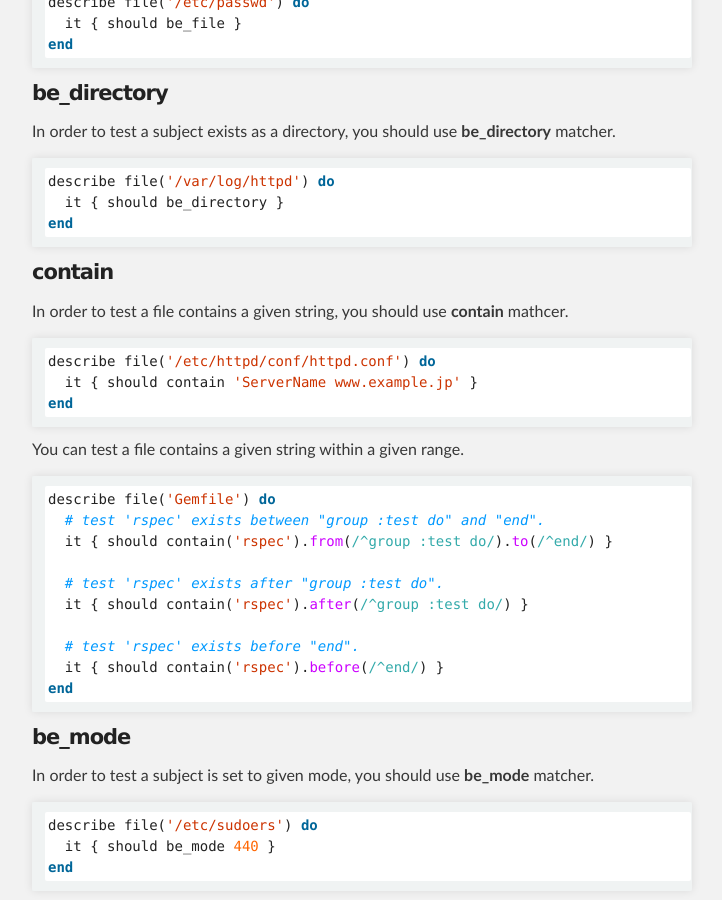
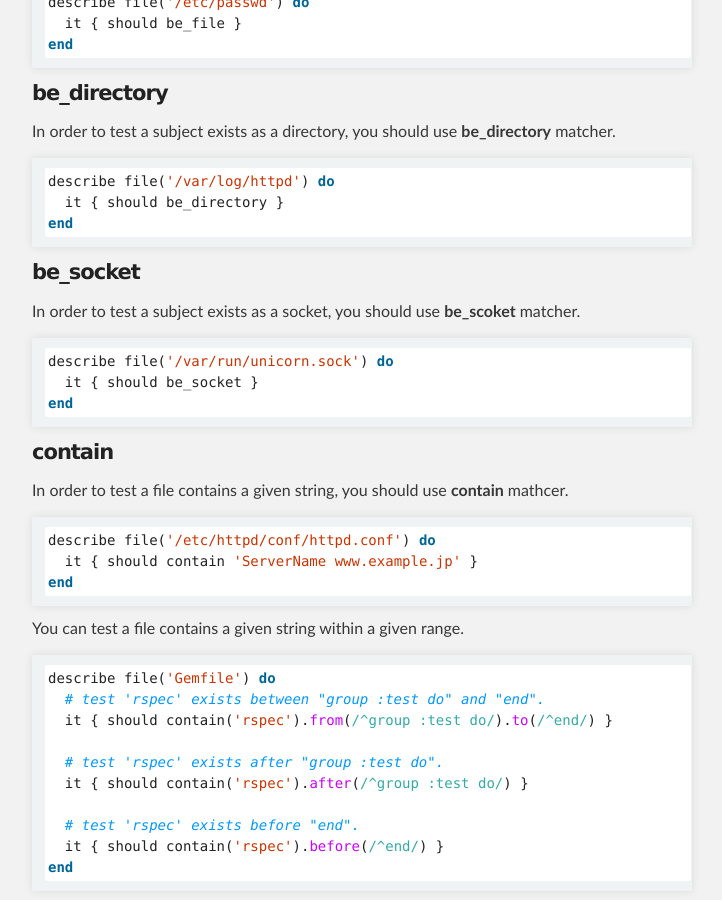
Before and after one commit to serverspec/serverspec.github.io, a Jekyll site: the page built from resource_types.md, in a window 1280 px wide and 900 px high, scrolled down 2359 px. Shown: the whole window, without its empty margins (288-1010 px from the left). Built offline with Jekyll 4.4.1, drawn with Linux system fonts in a browser that asks for light colours; Markdown is read by kramdown in place of the engine named in the settings.

Commit message:
Add description of be_socket matcher

````diff
--- a/_includes/file.md
+++ b/_includes/file.md
@@ -19,6 +19,16 @@ In order to test a subject exists as a directory, you should use **be_directory*
 ```ruby
 describe file('/var/log/httpd') do
   it { should be_directory }
+end
+```
+
+#### be_socket
+
+In order to test a subject exists as a socket, you should use **be_scoket** matcher.
+
+```ruby
+describe file('/var/run/unicorn.sock') do
+  it { should be_socket }
 end
 ```
 
````
